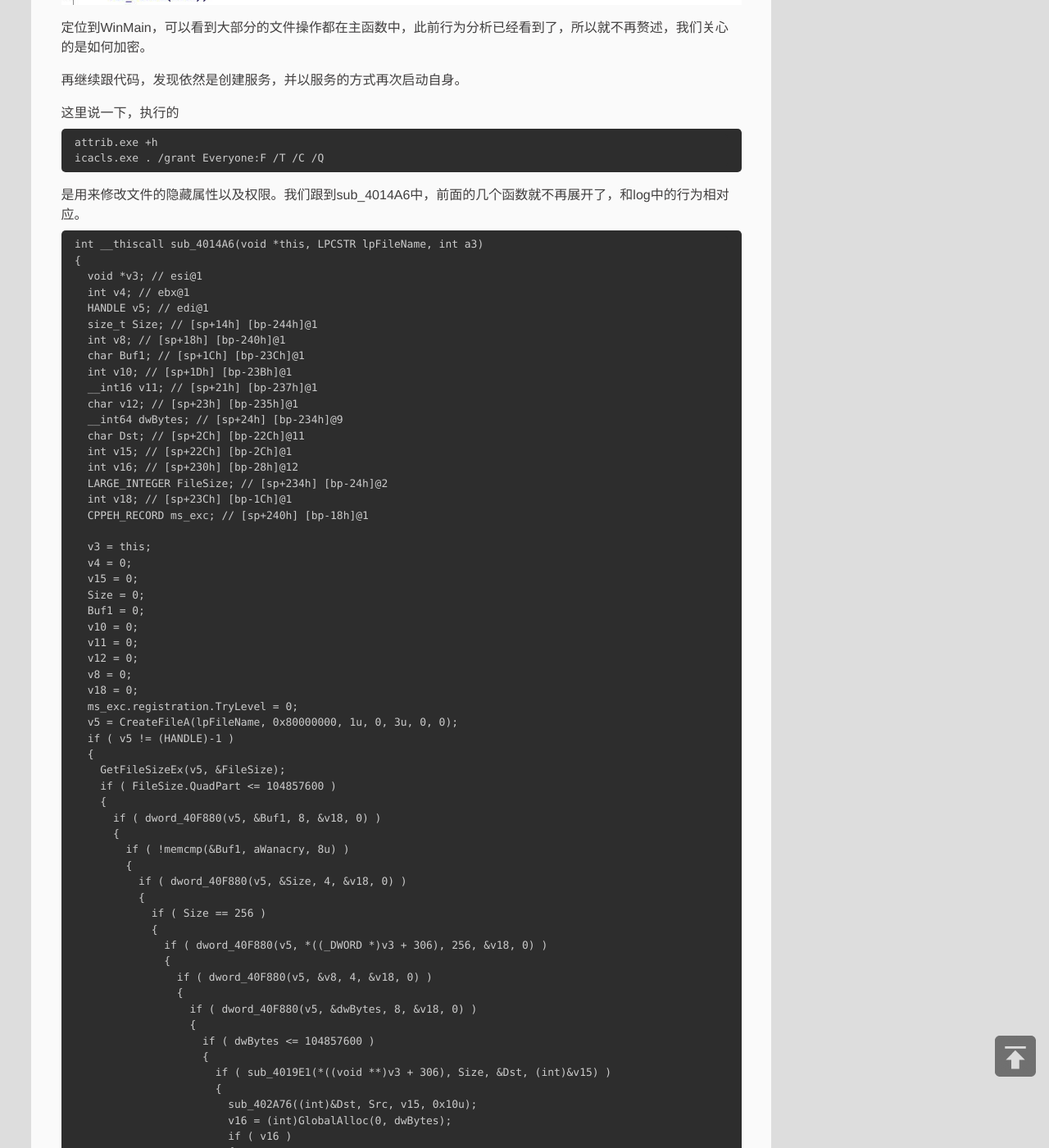
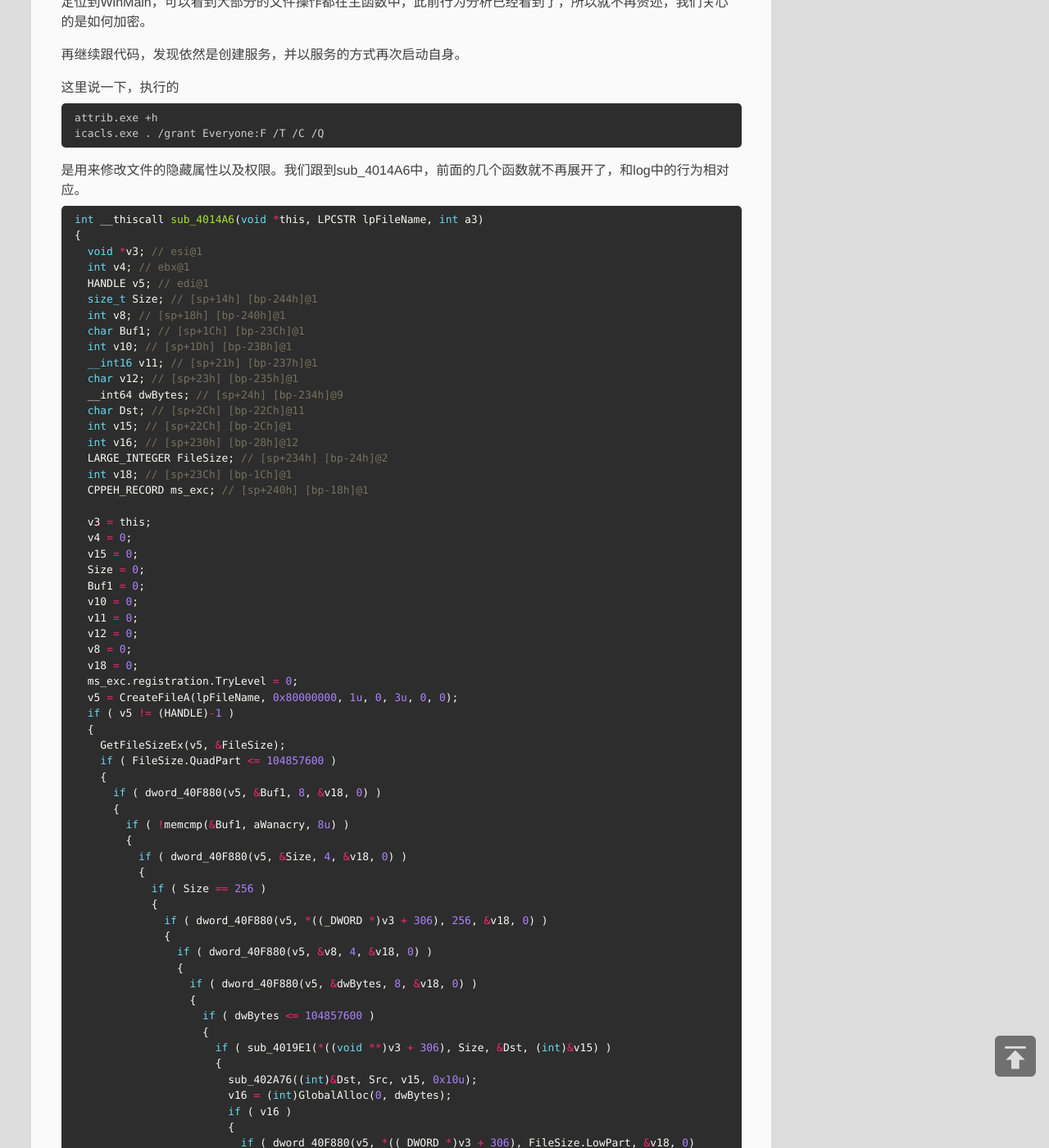
Before and after one commit to a12098718/cloudker.github.io, a Jekyll site: the page built from _posts/2017-05-21-Wannacrypt0r蠕虫分析.md, in a window 1280 px wide and 1400 px high, scrolled down 17904 px. Shown: the whole window at 82% size. Built offline with Jekyll 4.4.1, drawn with Linux system fonts in a browser that asks for light colours; Markdown is read by kramdown in place of the engine named in the settings; some of the changed text lies outside the part shown.

Commit message:
fix font

````diff
--- a/_posts/2017-05-21-Wannacrypt0r蠕虫分析.md
+++ b/_posts/2017-05-21-Wannacrypt0r蠕虫分析.md
@@ -578,7 +578,7 @@
 ![](/img/posts/Security/Wannacry/20170521_5.jpg)
 
 根据条件判断：
-```C
+```c
  if ( v5 )
   {
     InternetCloseHandle(v4);
@@ -635,7 +635,7 @@
 ```
 是用来修改文件的隐藏属性以及权限。我们跟到sub_4014A6中，前面的几个函数就不再展开了，和log中的行为相对应。
 
-```
+```c
 int __thiscall sub_4014A6(void *this, LPCSTR lpFileName, int a3)
 {
   void *v3; // esi@1
````
Also changed, not shown: _posts/2017-07-30-栈溢出漏洞概述.md (+1 -1 lines).
